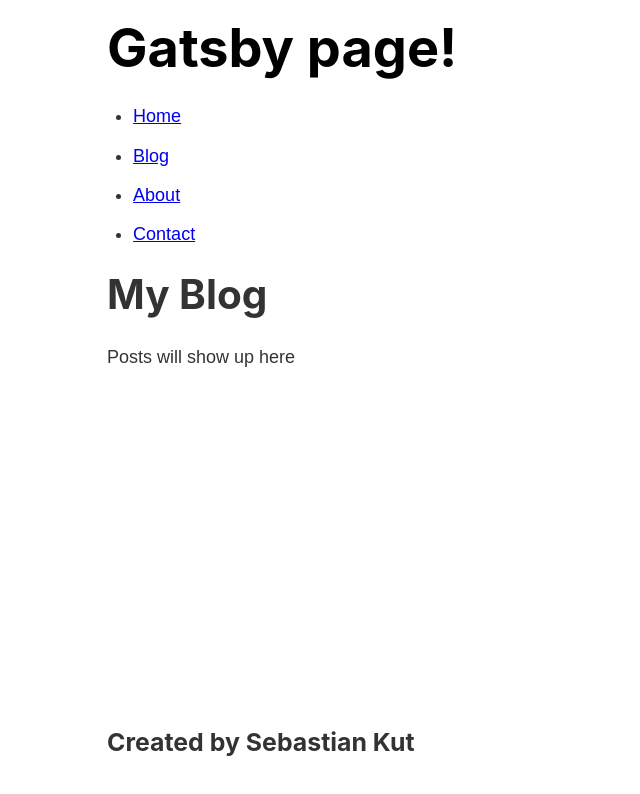
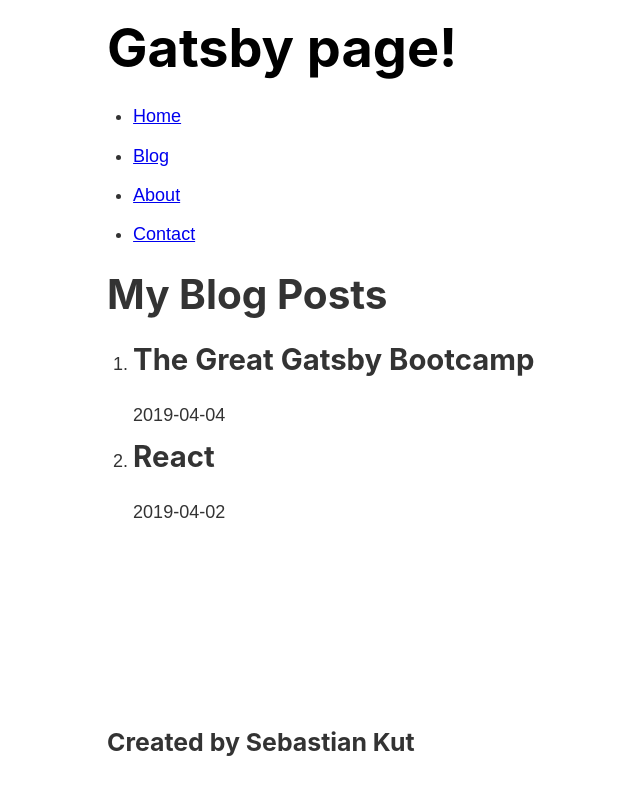
Before and after one commit to SebastianKut/gatsby_project, a Gatsby site: page /blog in a window 1280 px wide. Shown: the whole page, without its empty margins (176-816 px from the left). Built offline with nearby package versions, Linux system fonts and the light colour scheme; Gatsby itself is replaced by a stand-in of ours.

Commit message:
added blogs

```diff
--- a/gatsby-config.js
+++ b/gatsby-config.js
@@ -10,5 +10,15 @@
     title: "Gatsby page!",
     author: "Sebastian Kut",
   },
-  plugins: [`gatsby-plugin-sass`],
+  plugins: [
+    `gatsby-plugin-sass`,
+    {
+      resolve: `gatsby-source-filesystem`,
+      options: {
+        name: `src`,
+        path: `${__dirname}/src/`,
+      },
+    },
+    "gatsby-transformer-remark",
+  ],
 }
--- a/package.json
+++ b/package.json
@@ -6,7 +6,7 @@
   "license": "0BSD",
   "scripts": {
     "build": "gatsby build",
-    "develop": "env-cmd .env.development gatsby develop",
+    "develop": "env-cmd -f .env.development gatsby develop",
     "format": "prettier --write \"**/*.{js,jsx,ts,tsx,json,md}\"",
     "start": "npm run develop",
     "serve": "gatsby serve",
@@ -16,6 +16,8 @@
   "dependencies": {
     "gatsby": "^2.26.1",
     "gatsby-plugin-sass": "^3.2.0",
+    "gatsby-source-filesystem": "^2.11.0",
+    "gatsby-transformer-remark": "^2.16.0",
     "node-sass": "^5.0.0",
     "react": "^16.12.0",
     "react-dom": "^16.12.0",
--- a/src/pages/blog.js
+++ b/src/pages/blog.js
@@ -1,11 +1,39 @@
 import React from "react"
 import Layout from "../components/Layout"
+import { graphql, useStaticQuery } from "gatsby"
 
 function Blog() {
+  const data = useStaticQuery(graphql`
+    query {
+      allMarkdownRemark {
+        edges {
+          node {
+            frontmatter {
+              title
+              date
+            }
+          }
+        }
+      }
+    }
+  `)
+
+  const posts = data.allMarkdownRemark.edges
+
   return (
     <Layout>
-      <h1>My Blog</h1>
-      <p>Posts will show up here</p>
+      <h1>My Blog Posts</h1>
+      <ol>
+        {posts.map(post => {
+          const { title, date } = post.node.frontmatter
+          return (
+            <li>
+              <h2>{title}</h2>
+              <p>{date}</p>
+            </li>
+          )
+        })}
+      </ol>
     </Layout>
   )
 }
--- /dev/null
+++ b/src/posts/gatsby.md
@@ -0,0 +1,12 @@
+---
+title: "The Great Gatsby Bootcamp"
+date: "2019-04-04"
+---
+
+I just launched a new bootcamp!
+
+## Topics Covered
+
+1. Gatsby
+2. GraphQL
+3. React
--- /dev/null
+++ b/src/posts/react.md
@@ -0,0 +1,6 @@
+---
+title: "React"
+date: "2019-04-02"
+---
+
+In this post you'll learn React.
```
Also changed, not shown: README.md, 1 other file.
